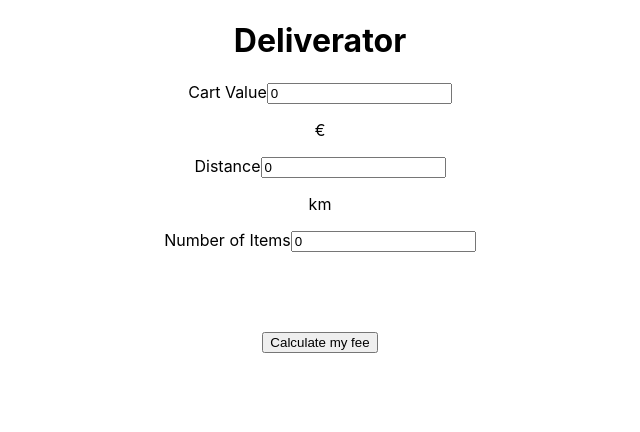
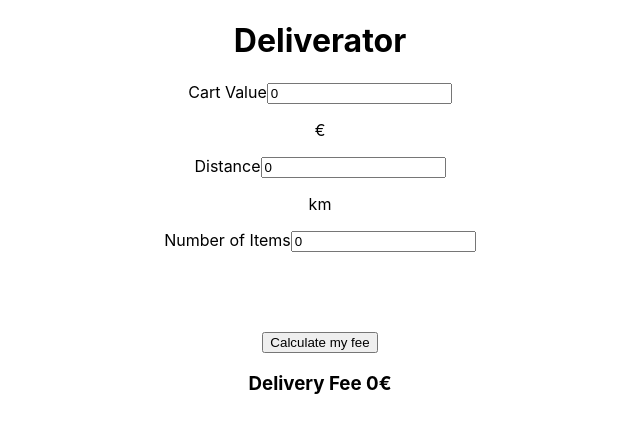
Before and after one commit to MichalFrontEnd/deliverator, a React (Create React App) app: page / in a window 1280 px wide. Shown: the top 432 px of the page, without its empty margins (320-960 px from the left). Built offline with nearby package versions, Linux system fonts and the light colour scheme.

Commit message:
Continue functions and logic structure

```diff
--- a/src/layouts/InputForm/InputForm.js
+++ b/src/layouts/InputForm/InputForm.js
@@ -1,4 +1,5 @@
-import React, { useState } from 'react';
+import dist from '@testing-library/user-event';
+import React, { useState, useEffect } from 'react';
 import InputField from '../../components/InputField/InputField';
 
 import './inputform.css';
@@ -10,10 +11,46 @@ const InputForm = () => {
     const [numOfItems, setNumOfItems] = useState(0);
     //placeholder for time thingie
     const [deliveryFee, setDeliveryFee] = useState(0);
+    //think whether create state placeholder for each fee section and add all up or not.
+
+    useEffect(() => {
+        if (deliveryFee > 15) {
+            console.log("delivery was over 15")
+            setDeliveryFee(15)
+        }
+    }, [deliveryFee])
+
+    useEffect(() => {
+        if (cartValue => 100) {
+            //if cart over 100, ensure delivery is free no matter what
+            //*check if includes rush hour
+            console.log("cart is over 100")
+            setDeliveryFee(deliveryFee * 0)
+        }
+    }, [cartValue])
+
 
     const handleSubmit = (e) => {
         e.preventDefault();
-        //start logic? right here
+        if (cartValue != 0 && cartValue < 10) {
+            checkCartValDif(cartValue)
+        } else {
+            setDeliveryFee(0)
+        }
+
+        //if adding unit select, check it here using select && number
+        checkDistanceCost(distance);
+    }
+
+    const checkCartValDif = (cartValue) => {
+        setDeliveryFee(deliveryFee + (10 - cartValue))
+    }
+
+    const checkDistanceCost = (distance) => {
+        console.log("I can go the distance", distance)
+        let distanceInKm = distance * 1000;
+        console.log('distanceInKm: ', distanceInKm);
+
     }
     return (
         <>
@@ -47,6 +84,7 @@ const InputForm = () => {
                     }} />
 
                 <button className="calculate-fee-btn" type="submit">Calculate my fee</button>
+                <h3>Delivery Fee {deliveryFee}€</h3>
             </form>
         </>
     )
```
Also changed, not shown: 1 other file (tests, documents, lock files or other folders).
